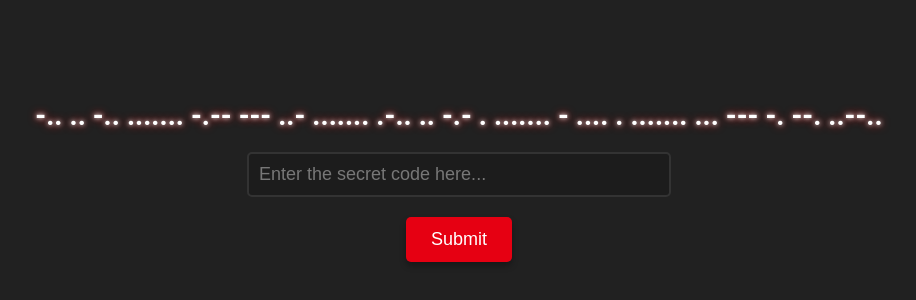
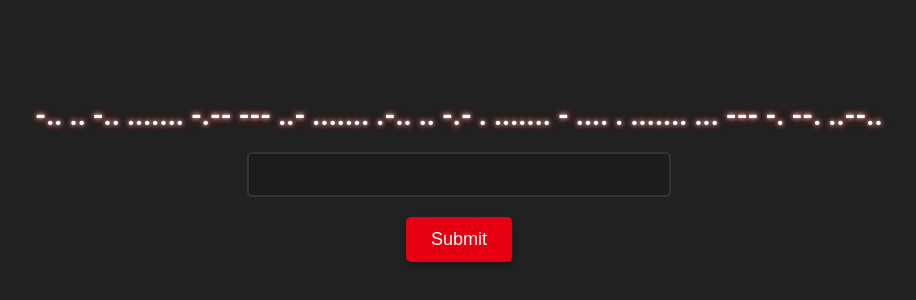
Before and after one commit to Sparks33/code, a plain HTML site: page index.html in a window 1280 px wide. Shown: the part 210-510 px from the top of the page, without its empty margins (181-1097 px from the left). Drawn offline with Linux system fonts and the light colour scheme.

Commit message:
Update index.html

```diff
--- a/index.html
+++ b/index.html
@@ -111,7 +111,7 @@
     <!-- Main Page -->
     <div class="container" id="mainContent">
         <h1>-.. .. -.. ....... -.-- --- ..- ....... .-.. .. -.- . ....... - .... . ....... ... --- -. --. ..--..</h1>
-        <input type="text" id="userInput" placeholder="Enter the secret code here...">
+        <input type="text" id="userInput">
         <button onclick="checkInput()">Submit</button>
         <p id="message"></p>
     </div>
```
